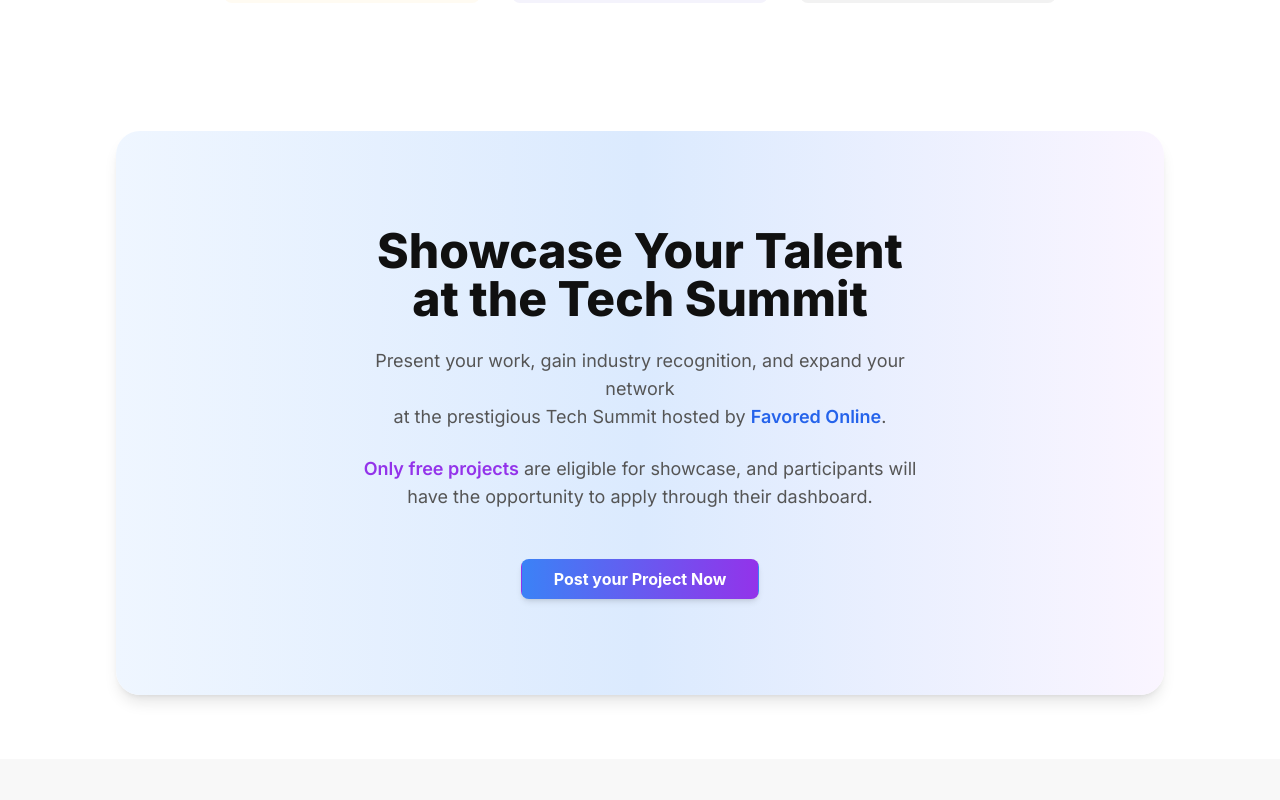
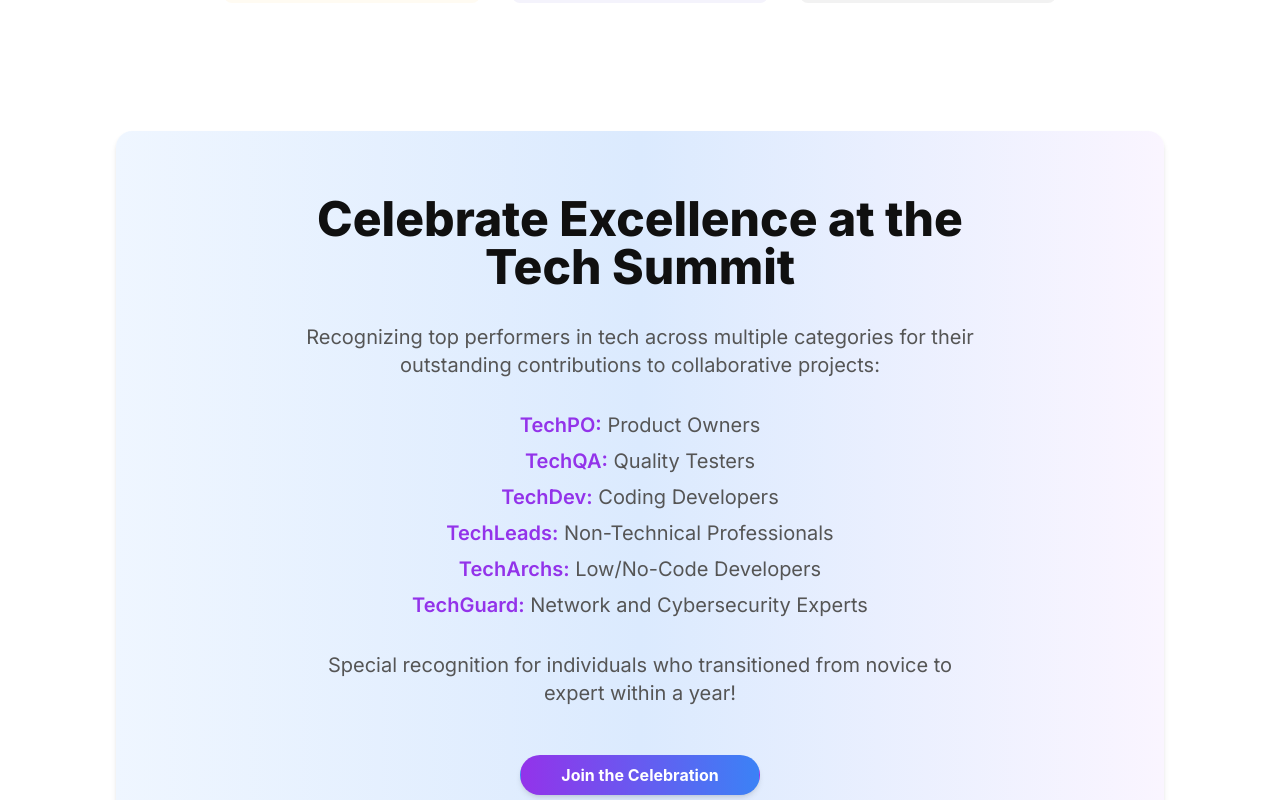
Before and after one commit to techtalentscity/techtalentscity.github.io, a React (Vite) app: page / in a window 1280 px wide. Shown: the part 2680-3480 px from the top of the page. Built offline with nearby package versions, Linux system fonts and the light colour scheme.

Commit message:
Update event.jsx

```diff
--- a/src/Pages/Home/event.jsx
+++ b/src/Pages/Home/event.jsx
@@ -4,23 +4,31 @@ import Container from "../../components/Container";
 const Events = () => {
   return (
     <Container className="mb-16">
-      <div className="w-full bg-gradient-to-r from-blue-50 via-blue-100 to-purple-50 rounded-3xl shadow-lg flex flex-col justify-center items-center p-8">
-        <div className="max-w-lg md:max-w-xl flex flex-col justify-center gap-6 items-center text-center py-16">
+      <div className="w-full bg-gradient-to-r from-blue-50 via-blue-100 to-purple-50 rounded-2xl shadow-md flex flex-col justify-center items-center p-10 md:p-16">
+        <div className="max-w-2xl flex flex-col justify-center gap-8 items-center text-center">
           <h1 className="text-3xl md:text-5xl font-extrabold text-[#101010] leading-tight">
-            Showcase Your Talent <br /> at the Tech Summit
+            Celebrate Excellence at the Tech Summit
           </h1>
-          <p className="text-[#555555] text-base md:text-lg leading-relaxed">
-            Present your work, gain industry recognition, and expand your network <br /> at the prestigious Tech Summit hosted by <span className="font-semibold text-blue-600">Favored Online</span>.
+          <p className="text-[#555555] text-lg md:text-xl leading-relaxed">
+            Recognizing top performers in tech across multiple categories for their outstanding contributions to collaborative projects:
           </p>
-          <p className="text-[#555555] text-base md:text-lg leading-relaxed">
-            <span className="font-semibold text-purple-600">Only free projects</span> are eligible for showcase, and participants will have the opportunity to apply through their dashboard.
+          <ul className="text-[#555555] text-lg md:text-xl leading-relaxed space-y-2">
+            <li><span className="font-semibold text-purple-600">TechPO:</span> Product Owners</li>
+            <li><span className="font-semibold text-purple-600">TechQA:</span> Quality Testers</li>
+            <li><span className="font-semibold text-purple-600">TechDev:</span> Coding Developers</li>
+            <li><span className="font-semibold text-purple-600">TechLeads:</span> Non-Technical Professionals</li>
+            <li><span className="font-semibold text-purple-600">TechArchs:</span> Low/No-Code Developers</li>
+            <li><span className="font-semibold text-purple-600">TechGuard:</span> Network and Cybersecurity Experts</li>
+          </ul>
+          <p className="text-[#555555] text-lg md:text-xl leading-relaxed">
+            Special recognition for individuals who transitioned from novice to expert within a year!
           </p>
           <Button
             type="primary"
             size="large"
-            className="mt-6 bg-gradient-to-r from-blue-500 to-purple-600 hover:from-purple-600 hover:to-blue-500 text-white font-bold rounded-lg shadow-md px-8 py-4"
+            className="mt-4 bg-gradient-to-r from-purple-600 to-blue-500 hover:from-blue-500 hover:to-purple-600 text-white font-bold rounded-full shadow-md px-10 py-4"
           >
-            Post your Project Now
+            Join the Celebration
           </Button>
         </div>
       </div>
```
